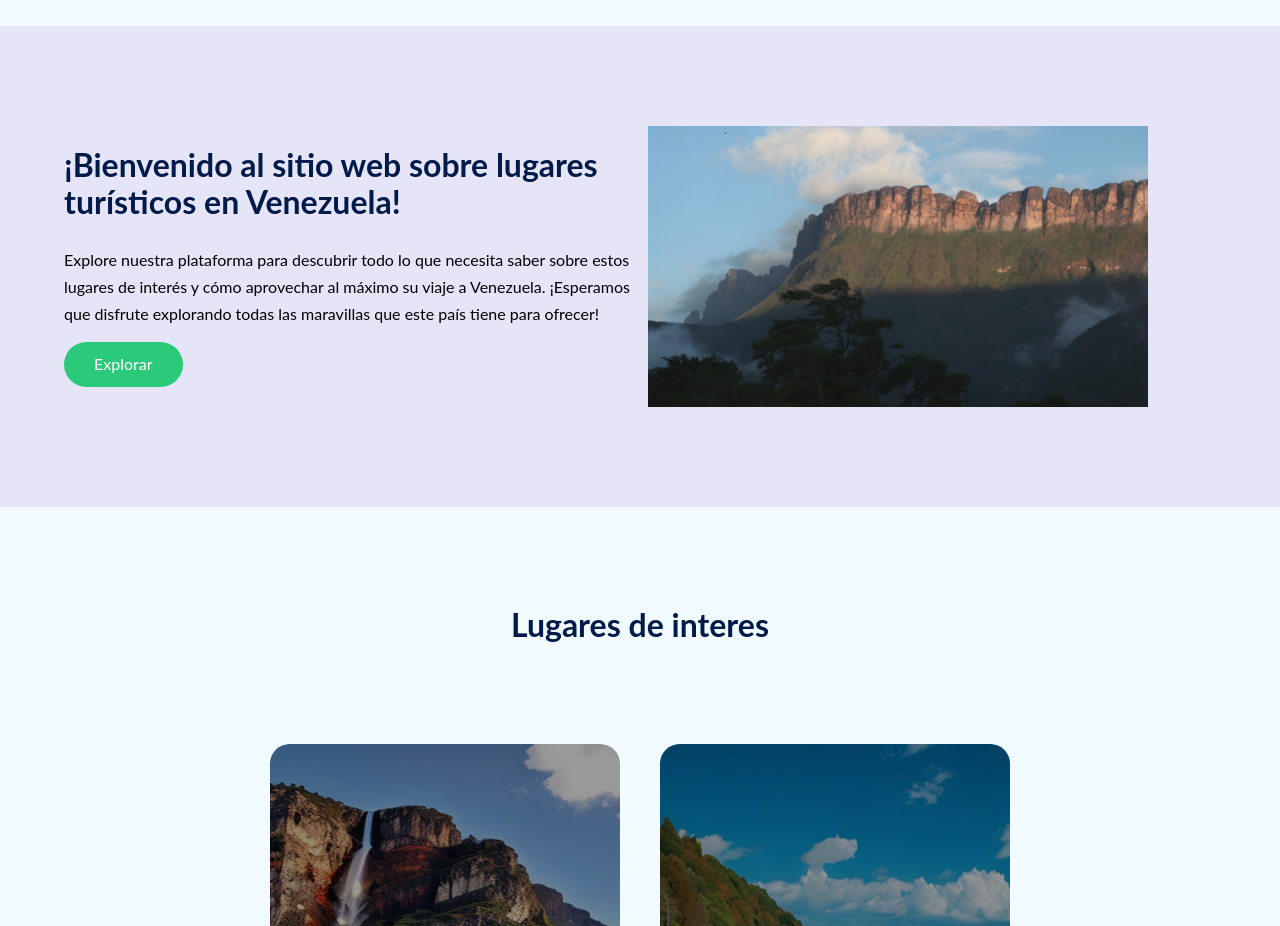
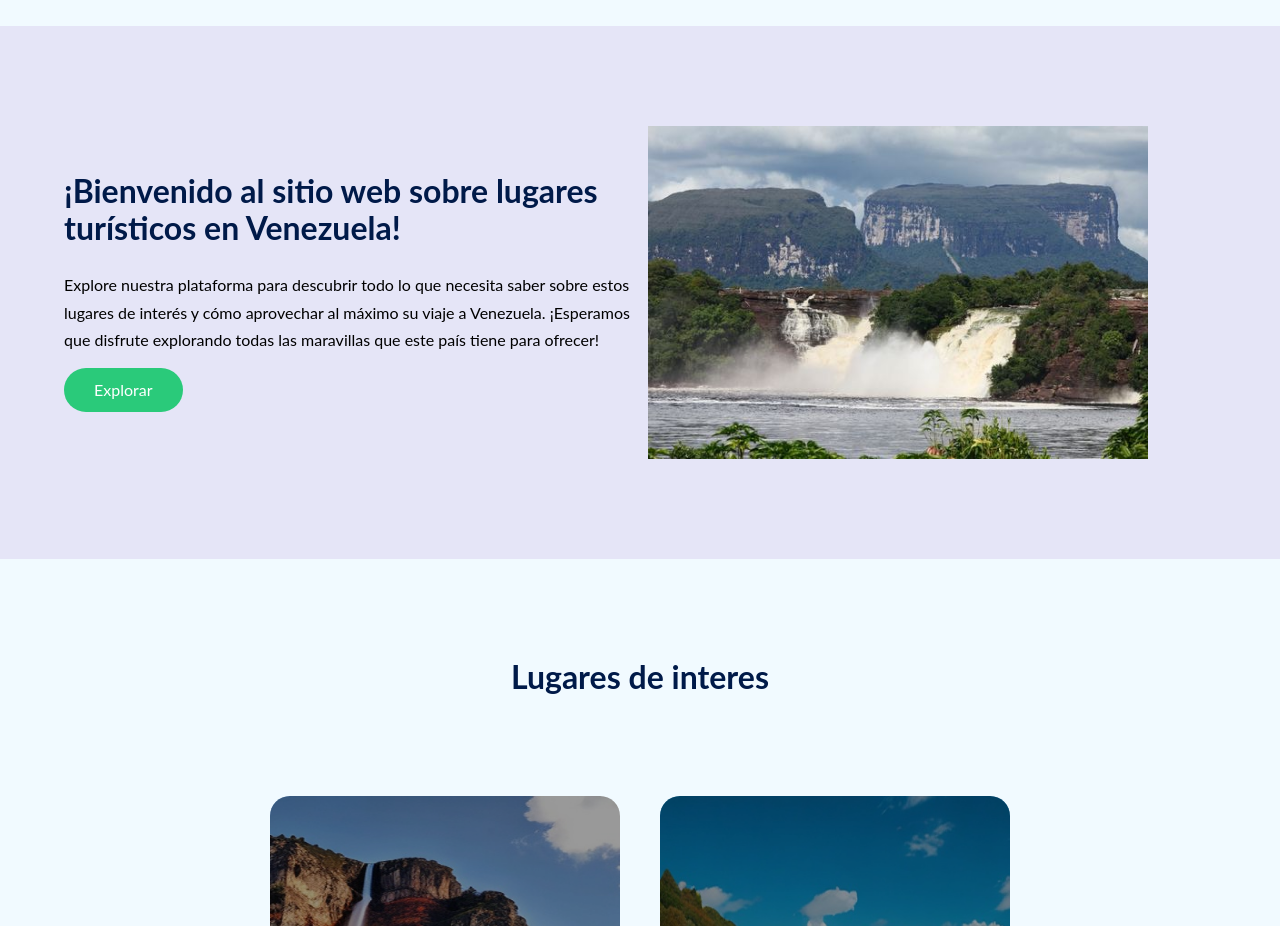
Before and after one commit to Venturi13/Venturi, a plain HTML site: page index.html in a window 1280 px wide. Shown: the part 820-1746 px from the top of the page. Drawn offline with Linux system fonts and the light colour scheme.

Commit message:
Update index.html

```diff
--- a/index.html
+++ b/index.html
@@ -76,7 +76,7 @@
                 </div>
 
                 <figure class="knowledge__picture">
-                    <img src="./img/_3402244281.png" class="knowledge__img">
+                    <img src="img/b4b835dc66dd465923029bba9536d815.jpg" class="knowledge__img">
                 </figure>
             </div>
         </section>
```
